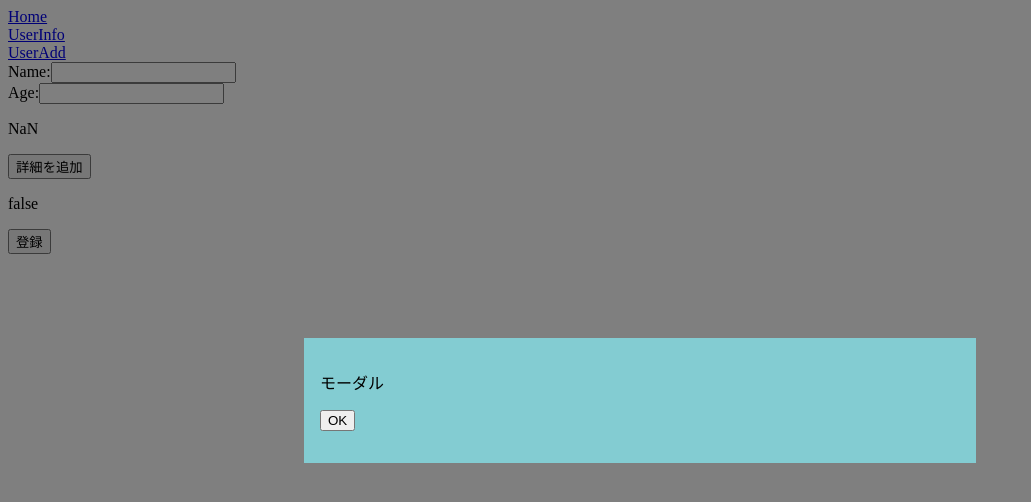
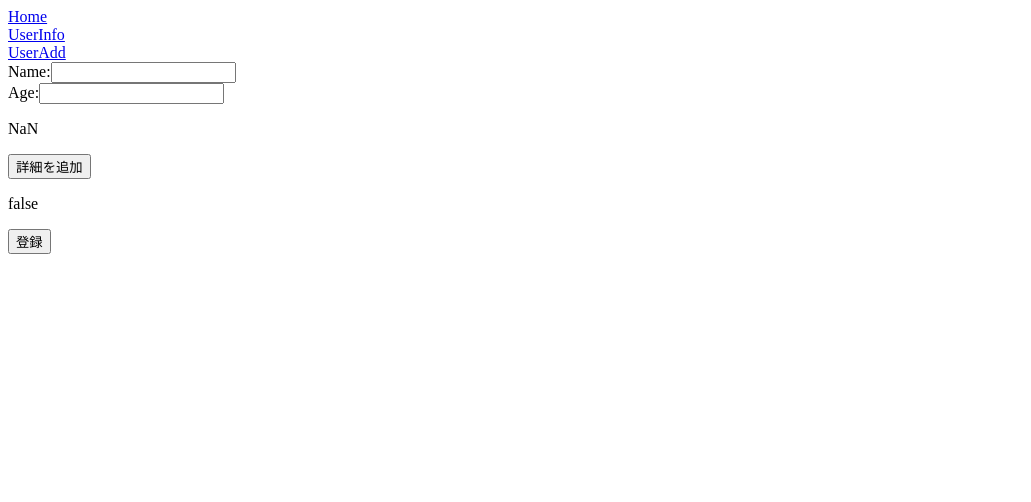
Before and after one commit to koyamal/gae-app, a React (Create React App) app in the folder client/: page /addUser in a window 1280 px wide. Shown: the top 502 px of the page, without its empty margins (0-1031 px from the left). Built offline with nearby package versions, Linux system fonts and the light colour scheme.

Commit message:
isModalの値によってモーダルを表示/非表示にする

```diff
--- a/client/src/components/pages/UserAdd.tsx
+++ b/client/src/components/pages/UserAdd.tsx
@@ -124,12 +124,14 @@ const UserAdd: React.FC = () => {
         <button onClick={onClickSubmitButton}>登録</button>
       </div>
       <div>{msgInfo}</div>
-      <div className={classes.overlay}>
-        <div className={classes.content}>
-          <p>モーダル</p>
-          <p><button>OK</button></p>
+      {isModal && (
+        <div className={classes.overlay}>
+          <div className={classes.content}>
+            <p>モーダル</p>
+            <p><button>OK</button></p>
+          </div>
         </div>
-      </div>
+      )}
     </div>
   )
 };
```
